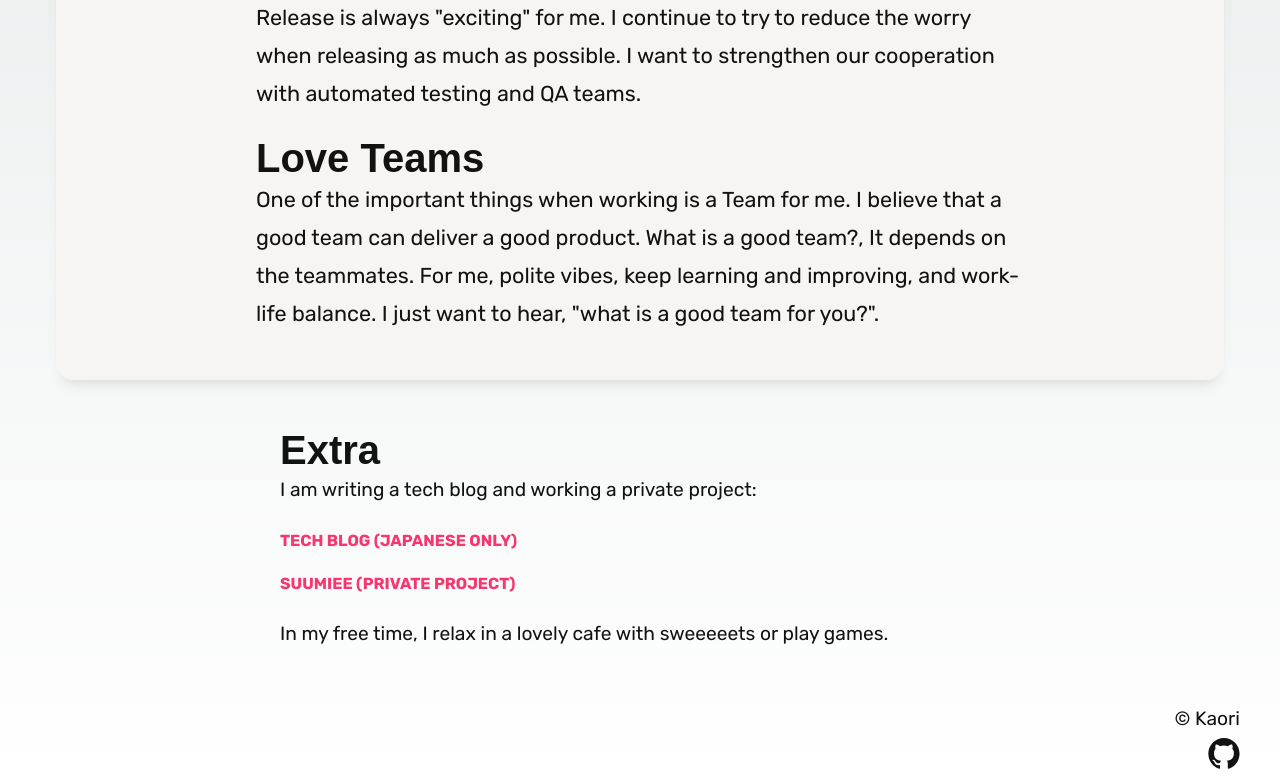
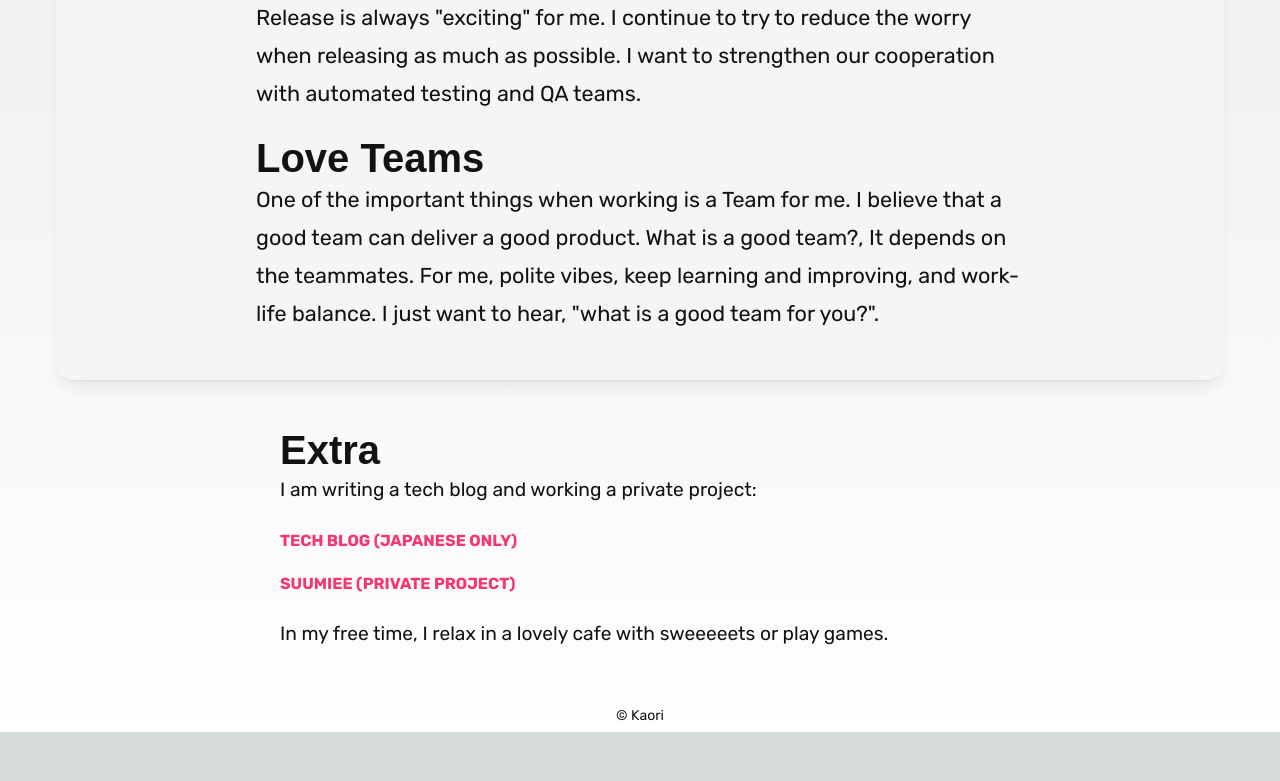
Before and after one commit to suige/portfolio-fe, a Next.js app: page / in a window 1280 px wide. Shown: the part 1205-1986 px from the top of the page. After the commit the page ends 1937 px from the top, so only its background shows below. Built offline with nearby package versions, Linux system fonts and the light colour scheme; no server answers; a web font is replaced by a local one.

Commit message:
feat: modify footer to avoid aligning with chatbot

```diff
--- a/src/app/layout.module.css
+++ b/src/app/layout.module.css
@@ -45,11 +45,11 @@
   padding: var(--size-1) var(--global-padding);
   display: grid;
   grid-template-columns: 1fr;
-  justify-items: end;
+  justify-items: center;
   gap: var(--size-1);
 }
 .footer .copyright {
   text-align: center;
   margin: 0;
-  font-size: var(--font-size-sm);
+  font-size: 14px;
 }
--- a/src/app/layout.tsx
+++ b/src/app/layout.tsx
@@ -71,7 +71,6 @@ export default function RootLayout({
         <div className={styles.container}>{children}</div>
         <footer className={styles.footer}>
           <div className={styles.copyright}>&copy; Kaori</div>
-          <SocialLinks />
         </footer>
         <Chat />
         <BackgroundStars />
```
